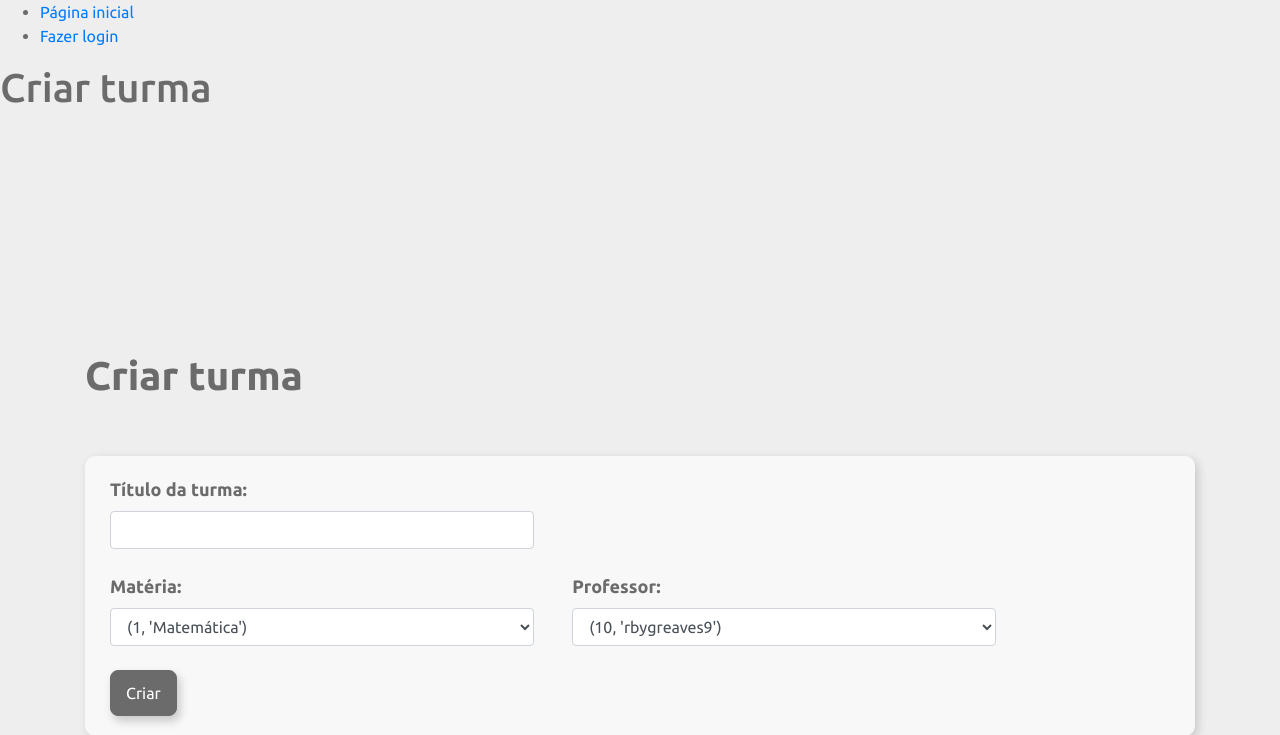
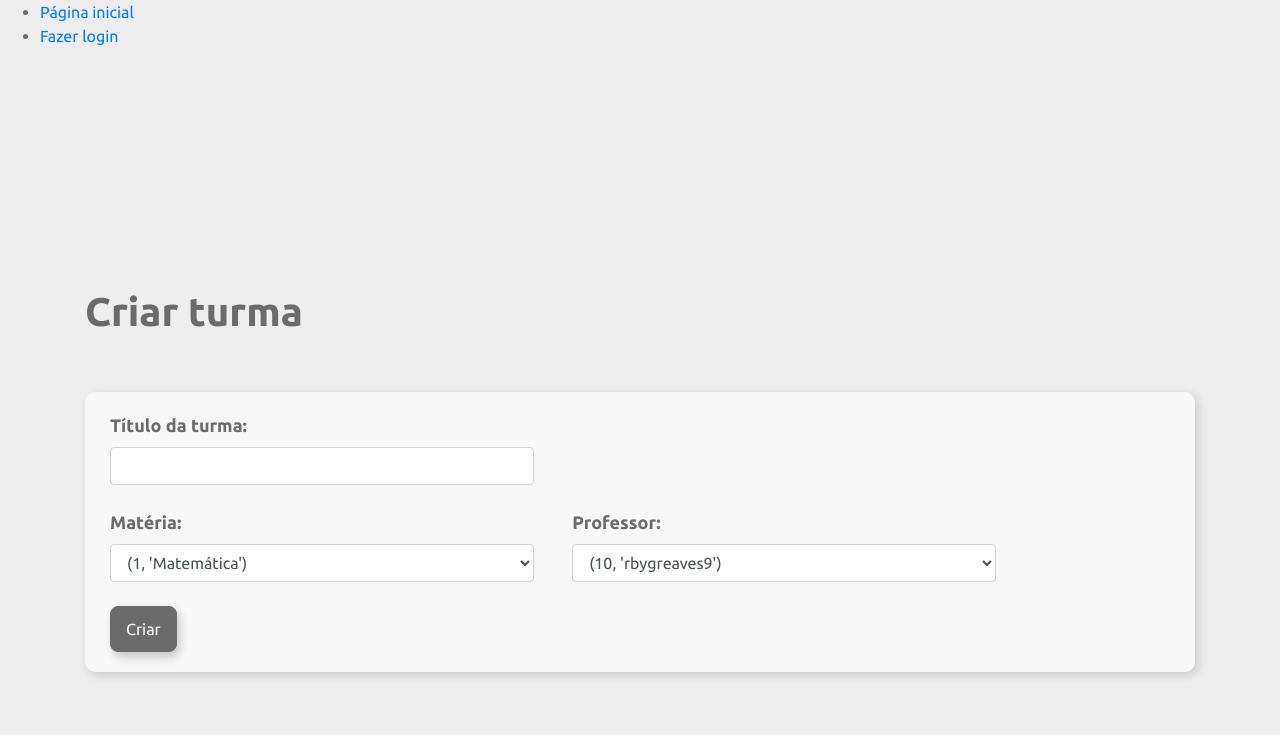
Before and after one commit to caioguedesam/skoolit_engsoft, a Flask app: page /turmas/criar in a window 1280 px wide. Shown: the top 735 px of the page. Run offline with Flask 2, Linux system fonts and the light colour scheme; data comes from the database, SQL or seed files in the repository; some libraries are stand-ins or nearby versions.

Commit message:
Padronizando a estrutura do HTML com o de matéria

```diff
--- a/skoolit/templates/turmas/criar_turma.html
+++ b/skoolit/templates/turmas/criar_turma.html
@@ -8,13 +8,9 @@
 
 {% block content %}
 
-<h1>Criar turma</h1>
-
 <div class="container">
-	<div class="d-flex mb-5">
-		<div class="mr-auto">
-			<h1 id="titulo">Criar turma</h1>
-		</div>
+	<div class="d-flex justify-content-between mb-5">
+		<h1 id="titulo">Criar turma</h1>
 	</div>
 
 	<form class="form-turma" method="POST">
```
Also changed, not shown: skoolit/templates/turmas/atualizar_turma.html (+2 -6 lines), skoolit/templates/turmas/listar_turmas.html (+3 -5 lines).
